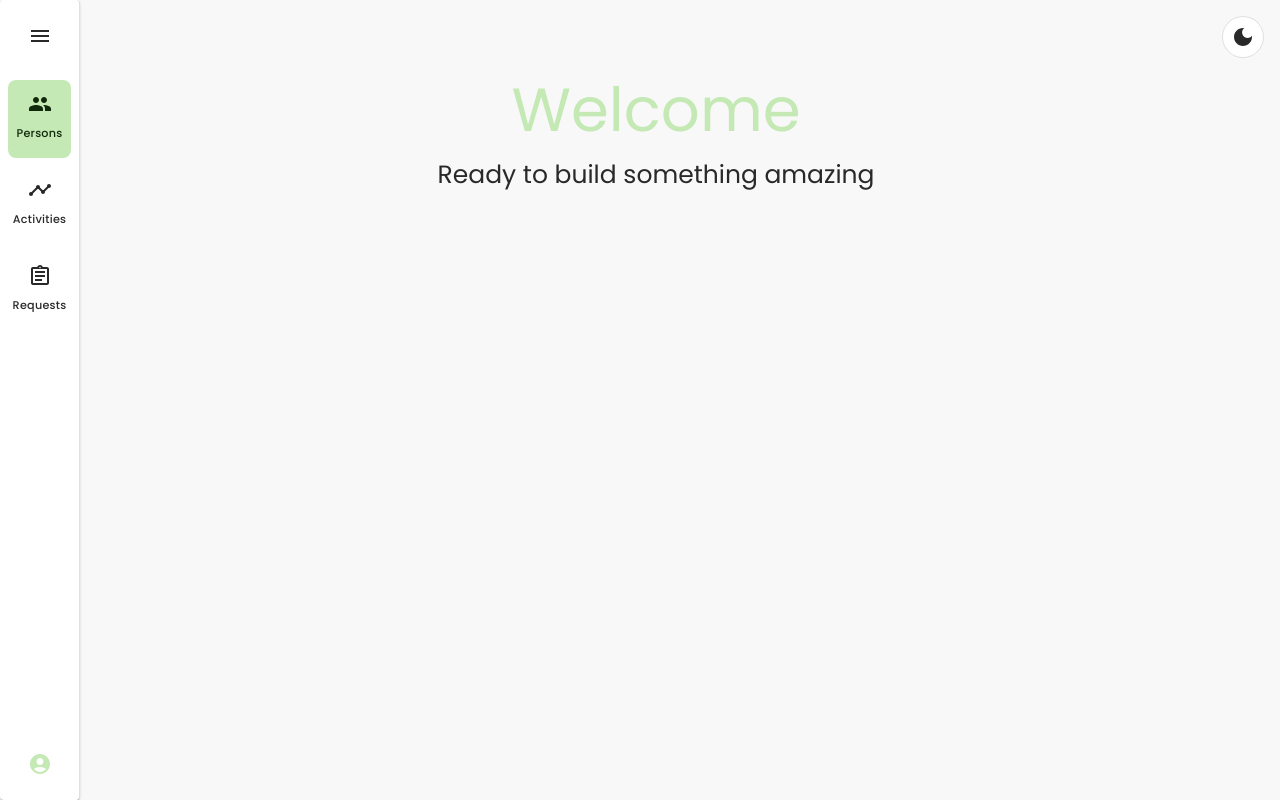
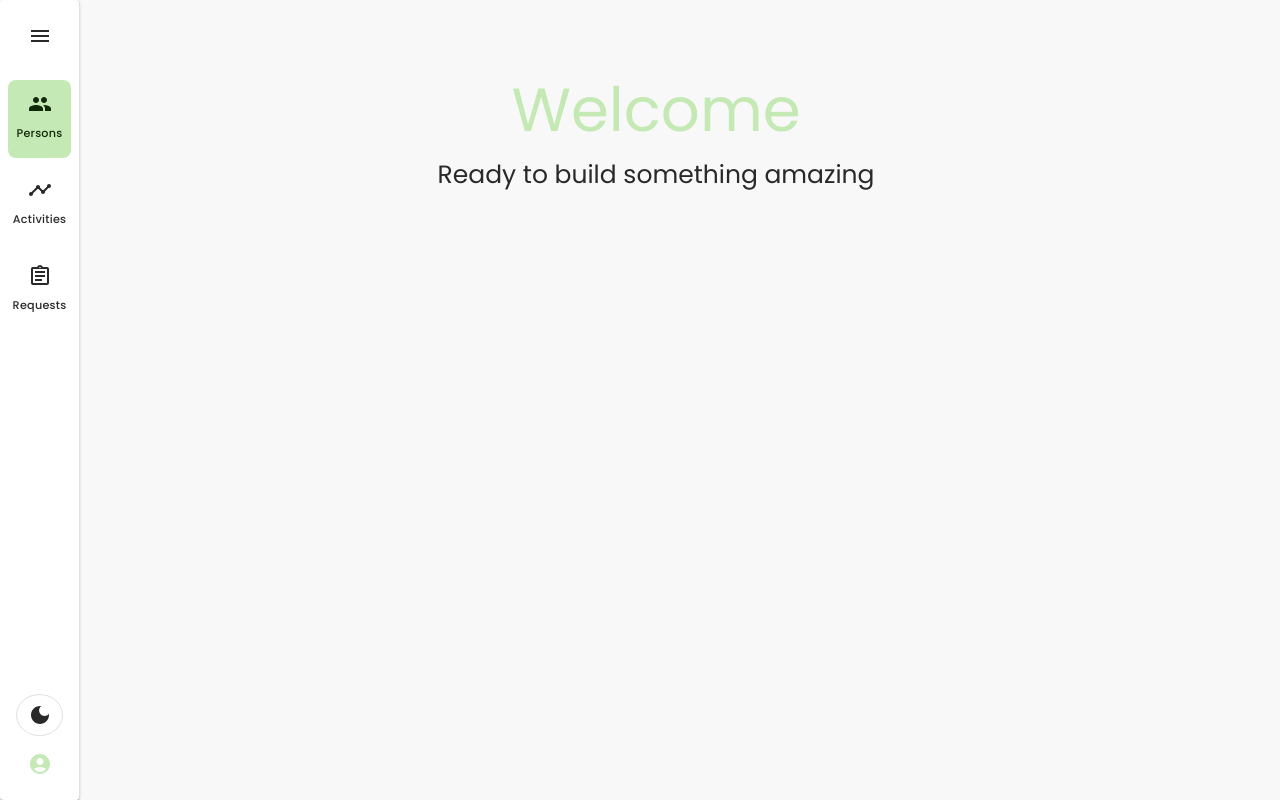
Before and after one commit to JosteinSandKjellsen/base, a Next.js app: page / in a window 1280 px wide. Built offline with nearby package versions, Linux system fonts and the light colour scheme; what @mui/material-nextjs would draw is missing.

Commit message:
Updated layout.tsx

```diff
--- a/src/app/layout.tsx
+++ b/src/app/layout.tsx
@@ -1,7 +1,6 @@
 import { ReactNode } from "react";
 import { Providers } from "@/components/providers";
 import { NavigationRail } from "@/components/navigation-rail";
-import { ThemeToggle } from "@/components/theme-toggle";
 import "./globals.css";
 import { Inter } from 'next/font/google';
 
@@ -28,7 +27,6 @@ export default function RootLayout({ children }: RootLayoutProps) {
       <body className="antialiased bg-background text-foreground">
         <Providers>
           <NavigationRail />
-          <ThemeToggle />
           <div className="ml-20 container mx-auto max-w-6xl min-h-screen py-8">
             {children}
           </div>
--- a/src/components/navigation-rail.tsx
+++ b/src/components/navigation-rail.tsx
@@ -146,6 +146,21 @@ export function NavigationRail() {
 
       {/* Bottom section */}
       <Box sx={{ p: 2, display: "flex", flexDirection: "column", gap: 1 }}>
+        {/* Theme toggle */}
+        <IconButton
+          onClick={toggleTheme}
+          sx={{
+            color: "text.primary",
+            border: 1,
+            borderColor: "divider",
+            "&:hover": {
+              backgroundColor: "action.hover",
+            },
+          }}
+        >
+          {theme === "dark" ? <LightModeIcon /> : <DarkModeIcon />}
+        </IconButton>
+
         {/* User avatar */}
         <IconButton
           sx={{
--- a/src/components/theme-toggle.tsx
+++ /dev/null
@@ -1,34 +0,0 @@
-"use client";
-
-import { IconButton } from "@mui/material";
-import { DarkMode as DarkModeIcon, LightMode as LightModeIcon } from "@mui/icons-material";
-import { useTheme } from "next-themes";
-
-export function ThemeToggle() {
-  const { theme, setTheme } = useTheme();
-
-  const toggleTheme = () => {
-    setTheme(theme === "dark" ? "light" : "dark");
-  };
-
-  return (
-    <IconButton
-      onClick={toggleTheme}
-      sx={{
-        position: "fixed",
-        top: 16,
-        right: 16,
-        zIndex: 1000,
-        color: "text.primary",
-        border: 1,
-        borderColor: "divider",
-        backgroundColor: "background.paper",
-        "&:hover": {
-          backgroundColor: "action.hover",
-        },
-      }}
-    >
-      {theme === "dark" ? <LightModeIcon /> : <DarkModeIcon />}
-    </IconButton>
-  );
-}
```
